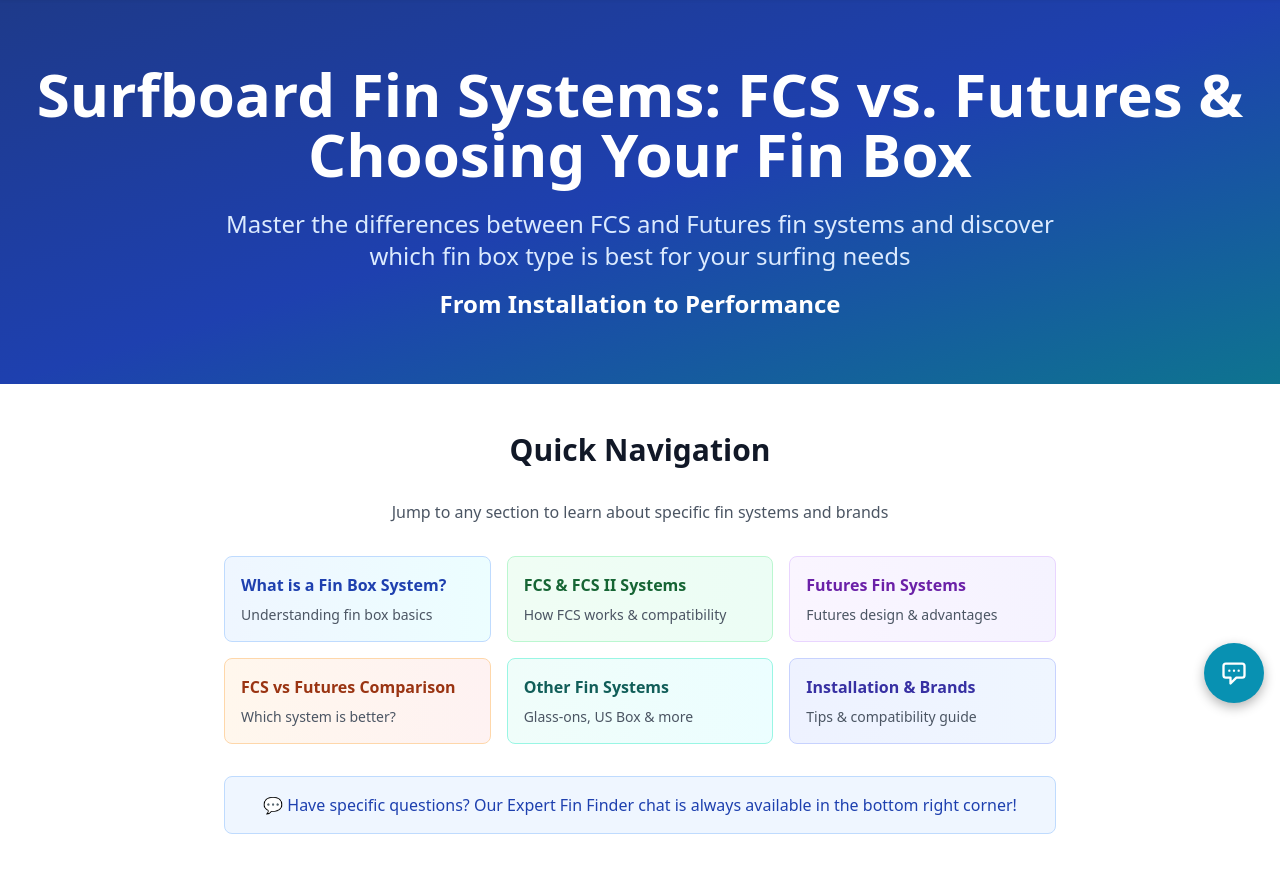
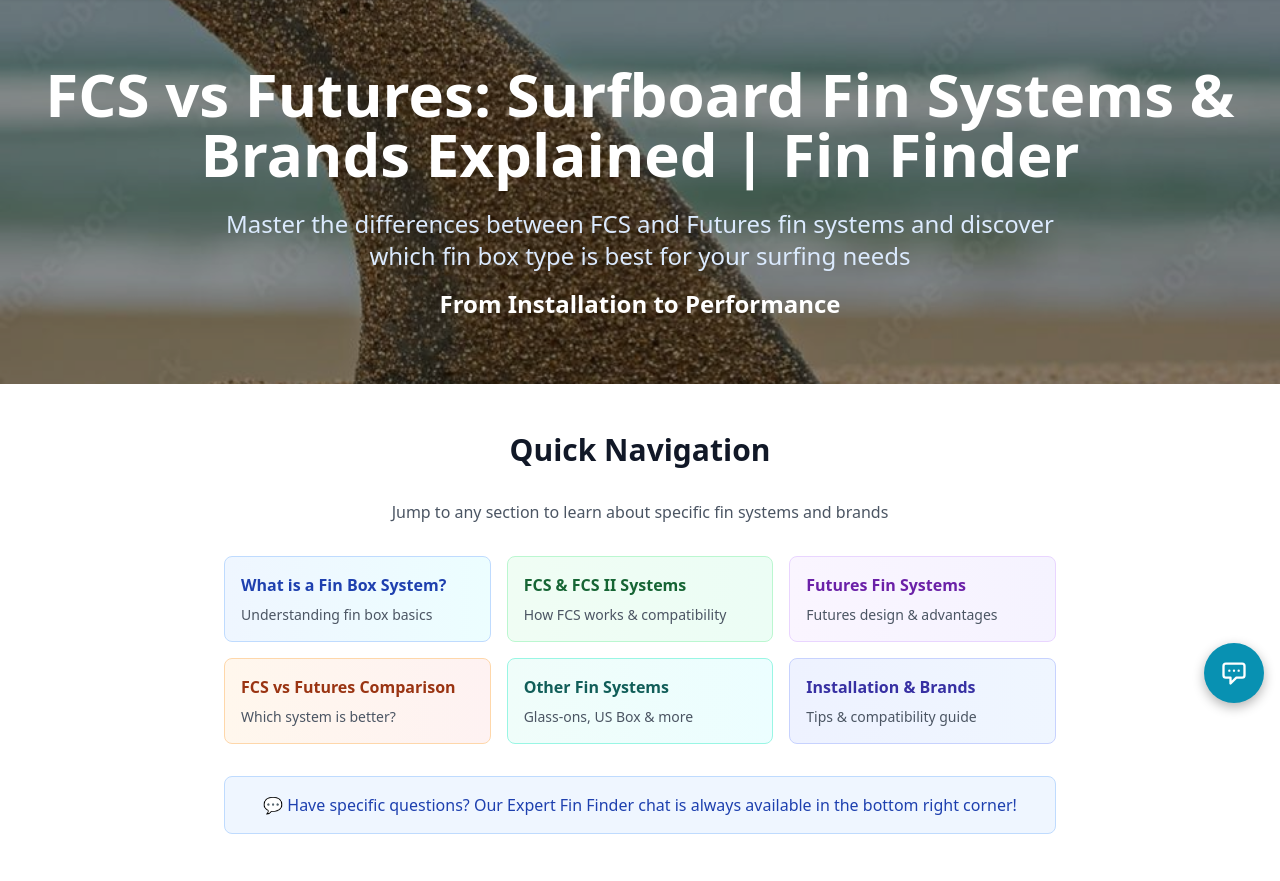
Before and after one commit to Tiste42/finfinder-site, a Flask app: page /fin-systems in a window 1280 px wide. Shown: the part 81-962 px from the top of the page. Run offline with Flask 3, Linux system fonts and the light colour scheme; some libraries are stand-ins or nearby versions.

Commit message:
Update all hero sections with new images

```diff
--- a/templates/fin_systems.html
+++ b/templates/fin_systems.html
@@ -7,13 +7,17 @@
 
 {% block content %}
 <!-- Hero Section - Matching Home/Recommender Style -->
-<section class="bg-gradient-to-br from-blue-900 via-blue-800 to-cyan-700 text-white py-16">
-    <div class="max-w-7xl mx-auto px-4 sm:px-6 lg:px-8 text-center">
-        <h1 class="text-5xl md:text-6xl font-extrabold mb-6">Surfboard Fin Systems: FCS vs. Futures & Choosing Your Fin Box</h1>
-        <p class="text-xl md:text-2xl text-blue-100 max-w-4xl mx-auto">
-            Master the differences between FCS and Futures fin systems and discover which fin box type is best for your surfing needs
-        </p>
-        <p class="mt-4 text-2xl font-bold">From Installation to Performance</p>
+<section class="relative h-96 bg-gradient-to-br from-blue-900 via-blue-800 to-cyan-700 overflow-hidden">
+    <img src="/static/sandysinglefin.jpg" alt="Single fin on sandy beach" class="w-full h-full object-cover" style="object-position: center center;">
+    <div class="absolute inset-0 bg-black bg-opacity-40"></div>
+    <div class="absolute inset-0 flex items-center justify-center">
+        <div class="text-center text-white px-4">
+            <h1 class="text-5xl md:text-6xl font-extrabold mb-6">FCS vs Futures: Surfboard Fin Systems & Brands Explained | Fin Finder</h1>
+            <p class="text-xl md:text-2xl text-blue-100 max-w-4xl mx-auto">
+                Master the differences between FCS and Futures fin systems and discover which fin box type is best for your surfing needs
+            </p>
+            <p class="mt-4 text-2xl font-bold">From Installation to Performance</p>
+        </div>
     </div>
 </section>
 
```
Also changed, not shown: static/longboard.jpg (added), static/longboardunderwater.jpeg (deleted), static/longboardunderwater.jpg (added).
